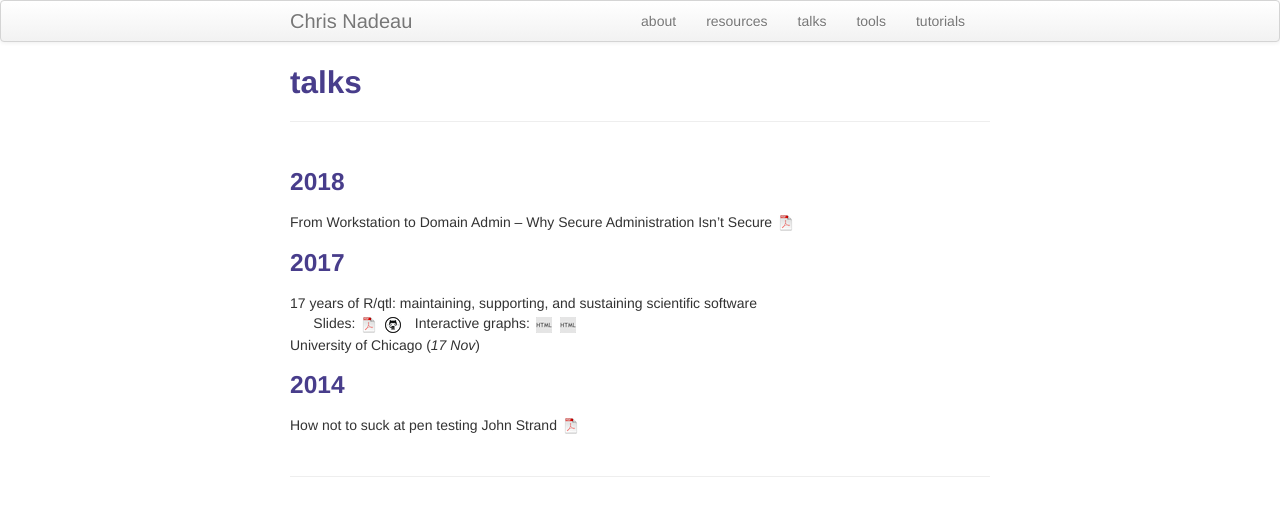
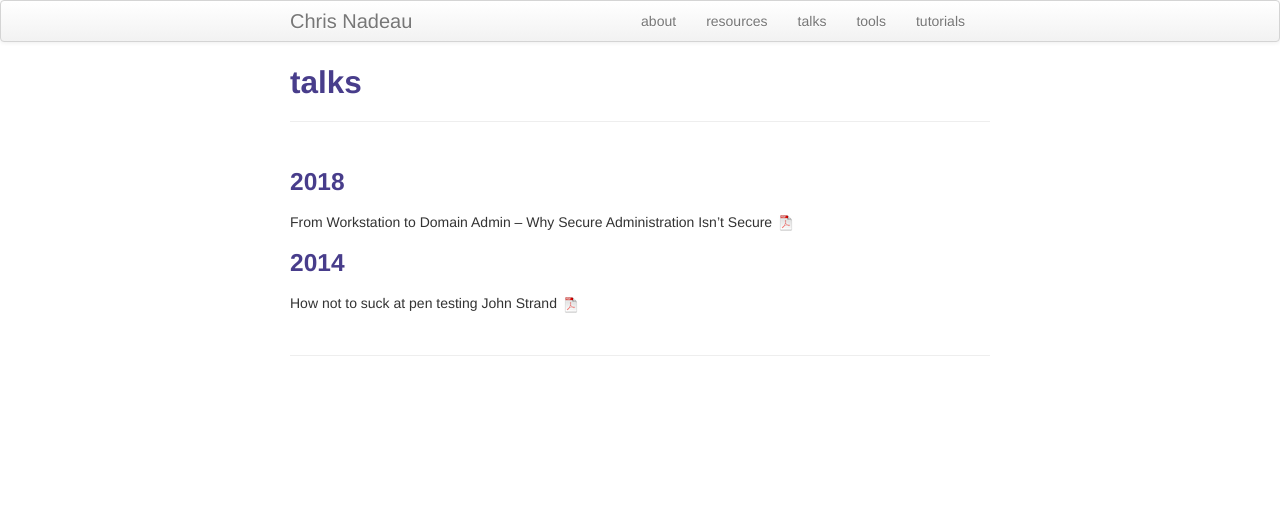
Before and after one commit to dynamicparallax/dynamicparallax.github.io, a Jekyll site: the page built from pages/talks.md, in a window 1280 px wide. Shown: the top 516 px of the page. Built offline with Jekyll 4.4.1, drawn with Linux system fonts in a browser that asks for light colours.

Commit message:
Update talks.md

```diff
--- a/pages/talks.md
+++ b/pages/talks.md
@@ -10,17 +10,5 @@ From Workstation to Domain Admin -- Why Secure Administration Isn't Secure
 [![pdf](icons16/pdf-icon.png)](https://i.blackhat.com/us-18/Wed-August-8/us-18-Metcalf-From-Workstation-To-Domain-Admin-Why-Secure-Administration-Isnt-Secure.pdf)
 
 
-###  2017
-
-17 years of R/qtl: maintaining, supporting, and sustaining scientific software<br/>
-&nbsp; &nbsp; &nbsp; Slides:
-[![pdf](icons16/pdf-icon.png)](https://www.biostat.wisc.edu/~kbroman/presentations/rqtl2_chicago2017.pdf)
-[![github](icons16/github-icon.png)](https://github.com/kbroman/Talk_Chicago2017)
-&nbsp; Interactive graphs:
-[![lod curves](icons16/html-icon.png)](https://bit.ly/lod_and_effect)
-[![many box plots](icons16/html-icon.png)](https://bit.ly/many_boxplots)
-<br/>
-University of Chicago (_17 Nov_)
-
 ### 2014
 How not to suck at pen testing John Strand [![pdf](icons16/pdf-icon.png)](https://www.youtube.com/watch?v=Yo4oP2eyDtI)
```
